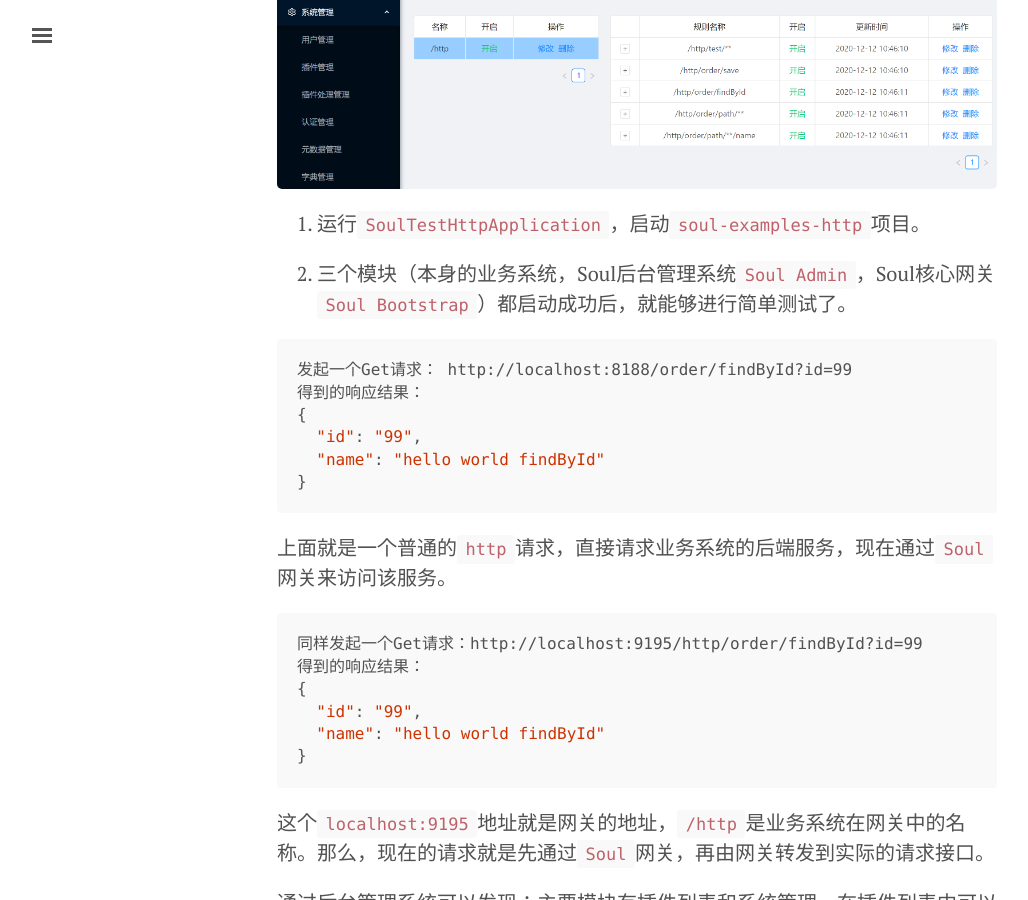
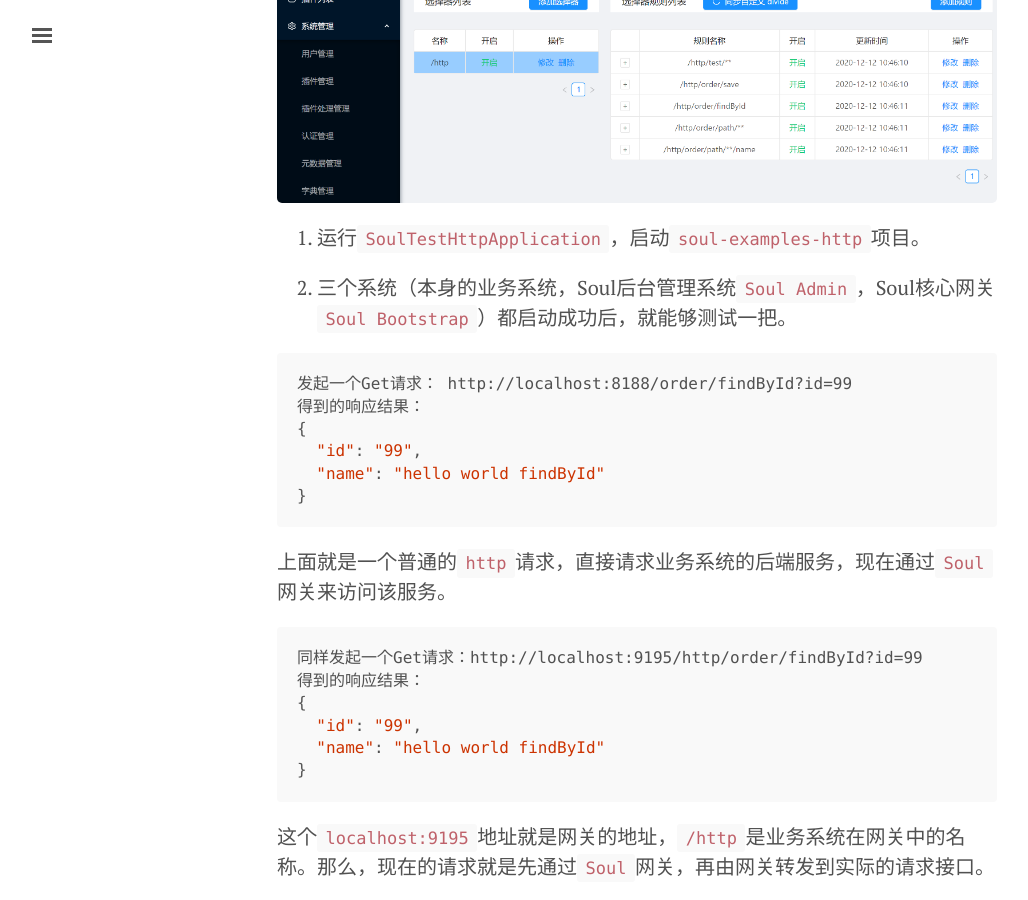
Before and after one commit to midnight2104/midnight2104.github.io, a Jekyll site: the page built from _posts/2021-1-15-Soul网关中的Divide插件.md, in a window 1280 px wide and 900 px high, scrolled down 1817 px. Shown: the whole window, without its empty margins (3-1031 px from the left). Built offline with Jekyll 4.4.1, drawn with Linux system fonts in a browser that asks for light colours.

Commit message:
soul divide

````diff
--- a/_posts/2021-1-15-Soul网关中的Divide插件.md
+++ b/_posts/2021-1-15-Soul网关中的Divide插件.md
@@ -16,19 +16,19 @@ tags: Soul
 
 2. 在项目的`pom`文件中引入`soul`相关依赖，当前版本是`2.2.1`。
 
-   ```xml
-           <dependency>
-               <groupId>org.dromara</groupId>
-               <artifactId>soul-spring-boot-starter-client-springmvc</artifactId>
-               <version>${soul.version}</version>
-           </dependency>
-   ```
+```xml
+        <dependency>
+            <groupId>org.dromara</groupId>
+            <artifactId>soul-spring-boot-starter-client-springmvc</artifactId>
+            <version>${soul.version}</version>
+        </dependency>
+```
 
 3. 在需要被代理的接口上使用注解`@SoulSpringMvcClient`，`@SoulSpringMvcClient`注解会把当前接口注册到`soul`网关中。使用方式如下：
 
-   ![1](https://midnight2104.github.io/img/2021-1-15/2.png)
+![1](https://midnight2104.github.io/img/2021-1-15/2.png)
 
-   如果其他接口也想被网关代理，使用方式是一样的，在`@SoulSpringMvcClient`注解中，指定`path`即可。
+如果其他接口也想被网关代理，使用方式是一样的，在`@SoulSpringMvcClient`注解中，指定`path`即可。
 
 4. 参考上一篇的[Soul入门](https://midnight2104.github.io/2021/01/14/Soul%E5%85%A5%E9%97%A8/)，启动`Soul Admin`和`Soul Bootstrap`。`Soul`的后台管理地址，是一个`SpringBoot`项目，只需要修改一下数据库的地址就可以运行了。项目会自动创建对应的库和表。项目启动后的登录地址是`http://localhost:9095/`，用户名是`admin`，密码是`123456`。后台界面如下：
 
@@ -36,7 +36,7 @@ tags: Soul
 
 5. 运行`SoulTestHttpApplication`，启动`soul-examples-http`项目。
 
-6. 三个模块（本身的业务系统，Soul后台管理系统`Soul Admin`，Soul核心网关`Soul Bootstrap`）都启动成功后，就能够进行简单测试了。
+6. 三个系统（本身的业务系统，Soul后台管理系统`Soul Admin`，Soul核心网关`Soul Bootstrap`）都启动成功后，就能够测试一把。
 
 ```sh
 发起一个Get请求： http://localhost:8188/order/findById?id=99
````
